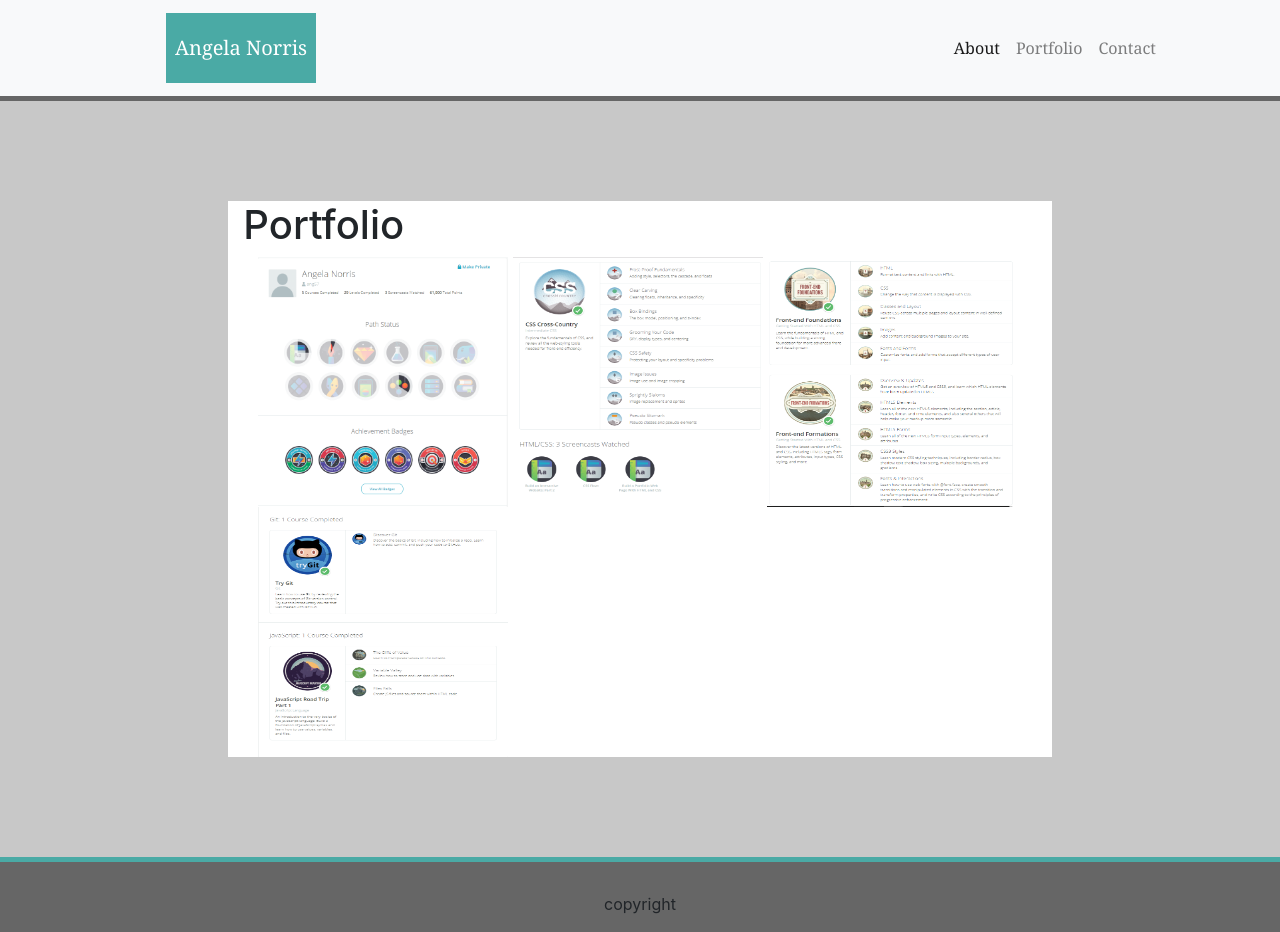
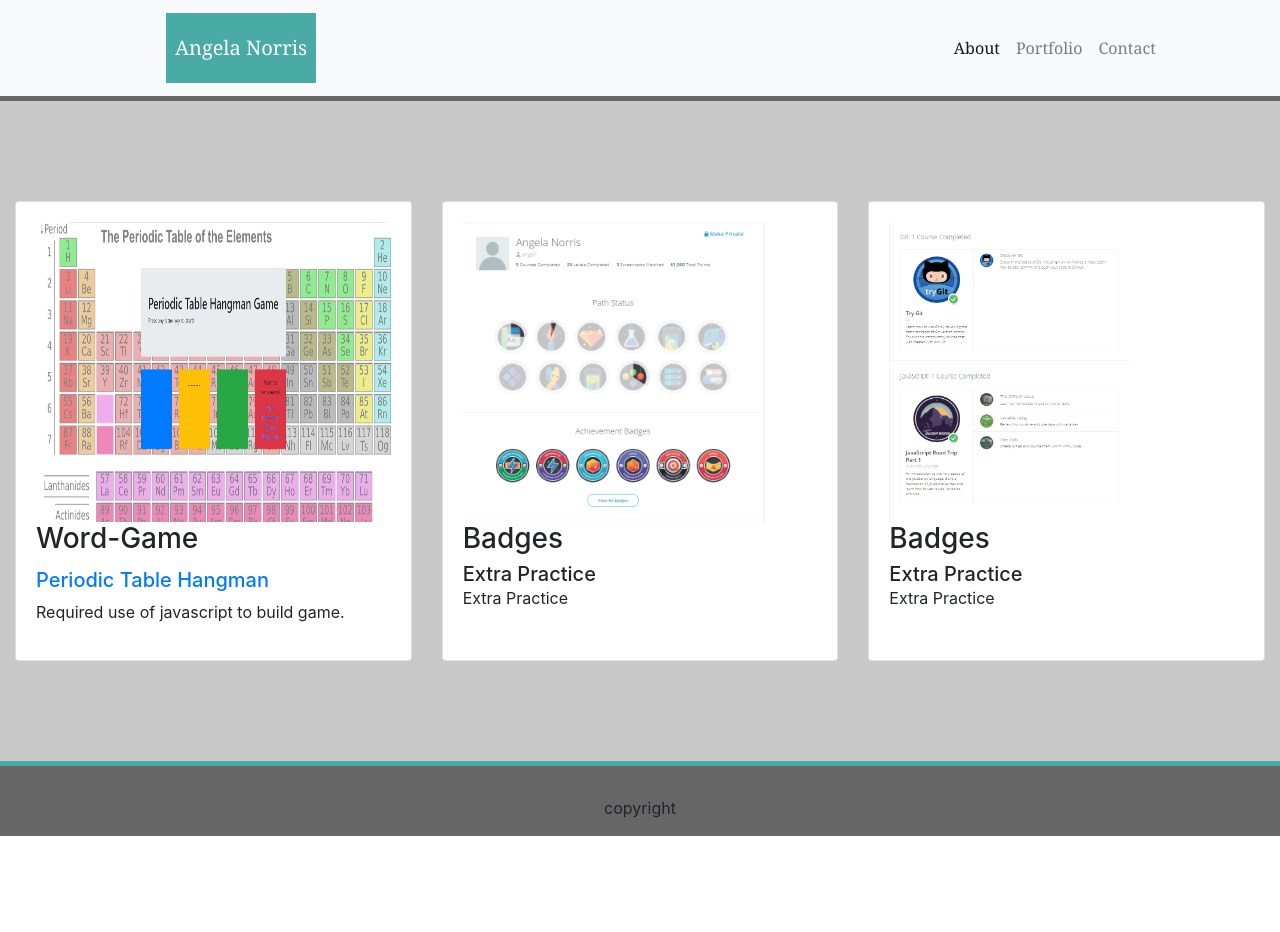
Before and after one commit to anorris57/Bootstrap-Portfolio, a plain HTML site: page portfolio.html in a window 1280 px wide. After the commit the page ends 836 px from the top, so only its background shows below. Drawn offline with nearby package versions, Linux system fonts and the light colour scheme.

Commit message:
updated portfolio section and added homework project: Word-game

```diff
--- a/assets/css/layouts.css
+++ b/assets/css/layouts.css
@@ -68,8 +68,8 @@ img{
   height: 250px;
 }
 #portfolio img {
-  width: 250px;
-  height: 250px;
+  width: auto;
+  height: 300px;
 }
 .colorbtn {
   background-color: #4aaaa5;
--- a/portfolio.html
+++ b/portfolio.html
@@ -31,48 +31,38 @@
         </div>
       </nav>
       <div class="container-fluid middlePortfolio">
-          <div class="row">
-            <div class="col-md-2"></div>
-            <div class="col-md-8">
-             <div class="container-fluid middle">
-               <div class="row">
-                <div class="col group">
-                  <h1>Portfolio</h1>
-                </div> <!--for col about me-->
-            </div> <!--for row about me-->
-      <!--<div class="container-fluid">
-      <div class="middlePortfolio">
-          <div>
-        <div class="row">
-          <div class="col groupPortfolio">
-              <h2>Portfolio</h2>
-          </div> <!for col about me-
-        </div>-->
-
-
-        <div class="container-fluid">
-          <div class="row">
-            <div class="col groupPortfolio">
-
-          <img class="img-fluid" src="assets/images/Portfolio.1.png" alt="Code School Info.">
-          <img class="img-fluid" src="assets/images/Portfolio.4.png" alt="Code School Info.">
-
-          <img class="img-fluid" src="assets/images/Portfolio.b.png"  alt="Code School Info.">
-          <img class="img-fluid" src="assets/images/Portfolio.d.png"  alt="Code School Info.">
-            </div>
-          </div>
-        </div>
-      </div>
-      </div>
-      <div class="col-md-2"></div>
-      </div>
-
+        <div class="card-deck">
+          <div class="card">
+            <div class="card-body">
+              <img src="assets/images/periodicTable.project.jpg" class="img-fluid" alt="picture of game"/>
+              <h3 class="card-title">Word-Game</h3>
+              <h5><a class="card-subtitle" href="https://anorris57.github.io/Word-Guess-Game/" target="_blank">Periodic Table Hangman</a></h5>
+              <p>Required use of javascript to build game.</p>
+            </div><!--close card-body-->
+          </div><!--close for card div1-->
+          <div class="card">
+            <div class="card-body">
+              <img src="assets/images/Portfolio.1.png" class="img-fluid" alt="picture of badge"/>
+              <h3 class="card-title">Badges</h3>
+                <h5 class="card-subtitle">Extra Practice</h5>
+                  <p>Extra Practice</p>
+            </div><!--close card-body-->
+          </div><!--close for card div2-->
+          <div class="card">
+            <div class="card-body">
+              <img src="assets/images/Portfolio.d.png" class="img-fluid" alt="picture of badge"/>
+                <h3 class="card-title">Badges</h3>
+                  <h5 class="card-subtitle">Extra Practice</h5>
+                    <p>Extra Practice</p>
+            </div><!--close card-body-->
+          </div><!--close for card div3-->
+        </div><!--close for card-deck-->
       </div><!--for container-->
       <div class="row bottom">
           <div class="col">
             <p class="text-center">copyright</p>
-          </div>
-        </div>
+          </div><!--close for bottom col-->
+      </div><!--close for bottom row-->
 
 
 
```
Also changed, not shown: contact.html (+2 -10 lines), index.html (+2 -1 lines), assets/images/periodicTable.project.jpg (added), assets/images/purple.flowers.b.png (deleted), assets/images/purple.flowers.b1.png (deleted), assets/images/purple.flowers.b2.png (deleted), assets/images/purple.flowers.b3.png (deleted), assets/images/purple.flowers.b4.png (deleted).
